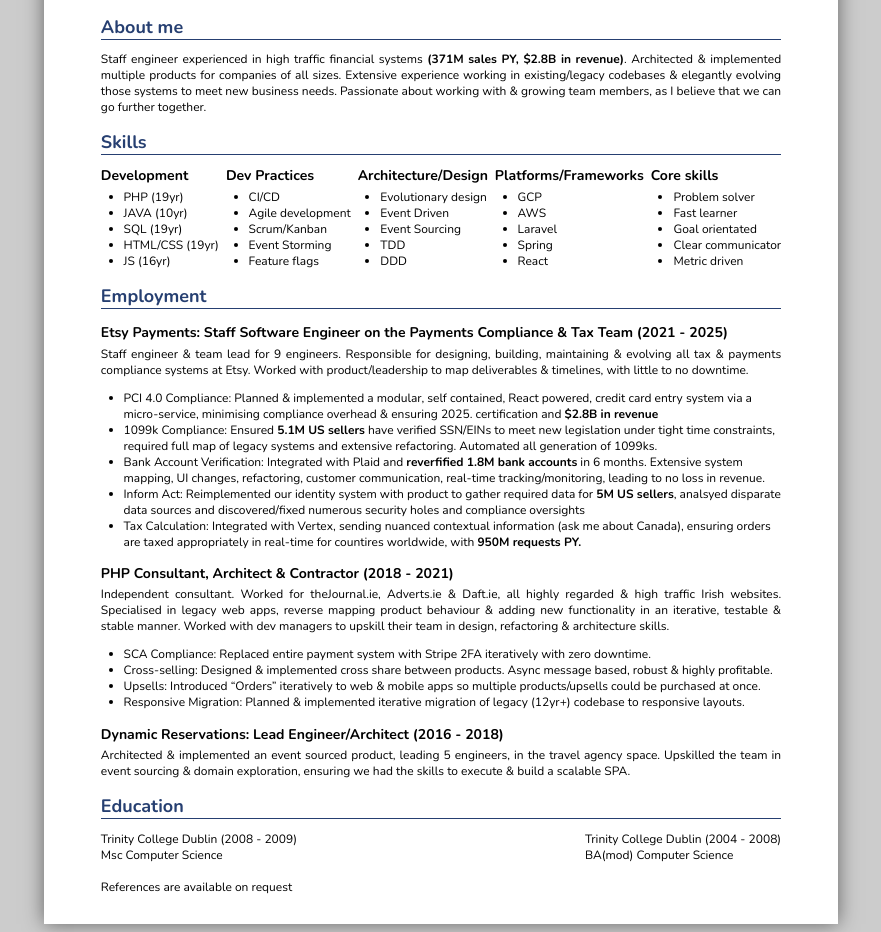
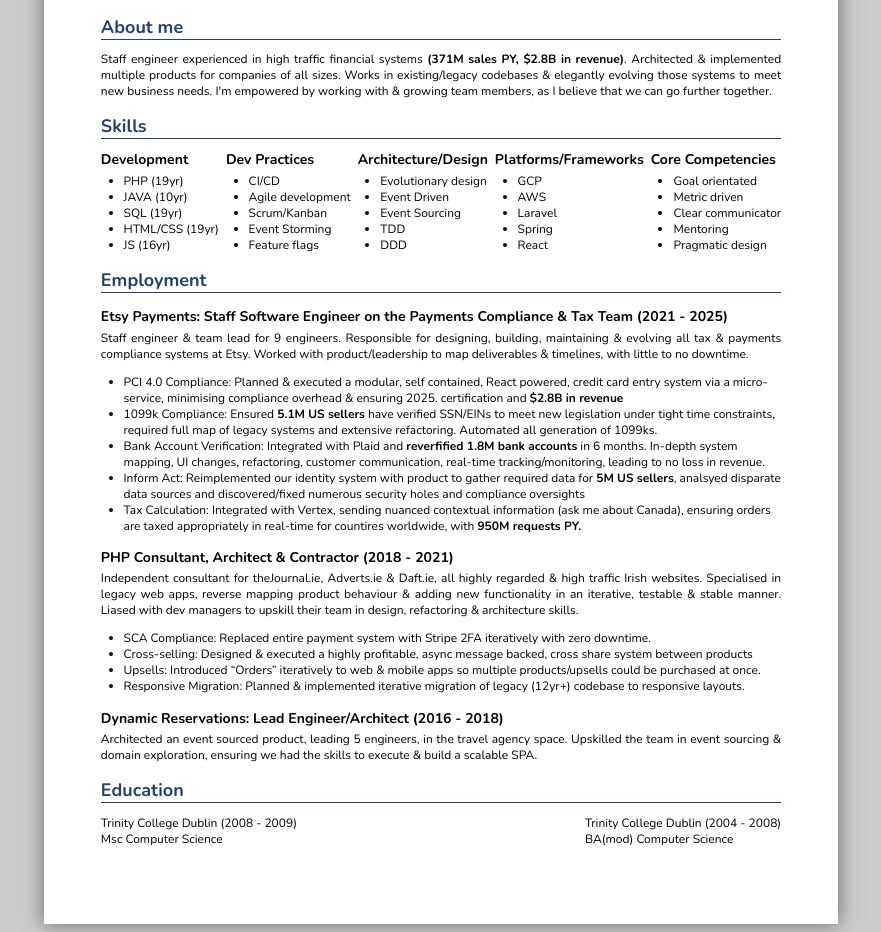
Before and after one commit to barryosull/barryosull.com-lfs, a PHP site: page /slim/views/cv.php in a window 1280 px wide. Shown: the part 207-1139 px from the top of the page, without its empty margins (199-1080 px from the left). Run offline with PHP 8.4, Linux system fonts and the light colour scheme.

Commit message:
Updating CV to reflect accomplishments at Etsy

```diff
--- a/slim/views/cv.php
+++ b/slim/views/cv.php
@@ -174,7 +174,7 @@ p {
     <div class="body">
         <div class="section">
             <h2>About me</h2>
-            <p>Staff engineer experienced in high traffic financial systems <b>(371M sales PY, &dollar;2.8B in revenue)</b>. Architected &amp; implemented multiple products for companies of all sizes. Extensive experience working in existing/legacy codebases &amp; elegantly evolving those systems to meet new business needs. Passionate about working with &amp; growing team members, as I believe that we can go further together.
+            <p>Staff engineer experienced in high traffic financial systems <b>(371M sales PY, &dollar;2.8B in revenue)</b>. Architected &amp; implemented multiple products for companies of all sizes. Works in existing/legacy codebases &amp; elegantly evolving those systems to meet new business needs. I'm empowered by working with &amp; growing team members, as I believe that we can go further together.
             </p>
         </div>
         <div class="section">
@@ -221,13 +221,13 @@ p {
                     </ul>
                 </div>
                 <div>
-                    <h3>Core skills</h3>
+                    <h3>Core Competencies</h3>
                     <ul>
-                        <li>Problem solver</li>
-                        <li>Fast learner</li>
                         <li>Goal orientated</li>
+                        <li>Metric driven</li>
                         <li>Clear communicator</li>
-                        <li>Metric driven</li>
+                        <li>Mentoring</li>
+                        <li>Pragmatic design</li>
                     </ul>
                 </div>
             </div>
@@ -240,27 +240,27 @@ p {
                 Staff engineer &amp; team lead for 9 engineers. Responsible for designing, building, maintaining &amp evolving all tax &amp; payments compliance systems at Etsy. Worked with product/leadership to map deliverables &amp; timelines, with little to no downtime.
             </p>
             <ul>
-                <li>PCI 4.0 Compliance: Planned &amp; implemented a modular, self contained, React powered, credit card entry system via a micro-service, minimising compliance overhead &amp; ensuring 2025. certification and <b>&dollar;2.8B in revenue</b></li>
+                <li>PCI 4.0 Compliance: Planned &amp; executed a modular, self contained, React powered, credit card entry system via a micro-service, minimising compliance overhead &amp; ensuring 2025. certification and <b>&dollar;2.8B in revenue</b></li>
                 <li>1099k Compliance: Ensured <b>5.1M US sellers</b> have verified SSN/EINs to meet new legislation under tight time constraints, required full map of legacy systems and extensive refactoring. Automated all generation of 1099ks.
-                <li>Bank Account Verification: Integrated with Plaid and <b>reverfified 1.8M bank accounts</b> in 6 months. Extensive system mapping, UI changes, refactoring, customer communication, real-time tracking/monitoring, leading to no loss in revenue.
+                <li>Bank Account Verification: Integrated with Plaid and <b>reverfified 1.8M bank accounts</b> in 6 months. In-depth system mapping, UI changes, refactoring, customer communication, real-time tracking/monitoring, leading to no loss in revenue.
                 <li>Inform Act: Reimplemented our identity system with product to gather required data for <b>5M US sellers</b>, analsyed disparate data sources and discovered/fixed numerous security holes and compliance oversights</li>
                 <li>Tax Calculation: Integrated with Vertex, sending nuanced contextual information (ask me about Canada), ensuring orders are taxed appropriately in real-time for countires worldwide, with <b>950M requests PY.</b></li>
             </ul>
 
             <h3>PHP Consultant, Architect & Contractor (2018 - 2021)</h3>
             <p>
-                Independent consultant. Worked for theJournal.ie, Adverts.ie &amp; Daft.ie, all highly regarded &amp; high traffic Irish websites. Specialised in legacy web apps, reverse mapping product behaviour &amp; adding new functionality in an iterative, testable &amp; stable manner. Worked with dev managers to upskill their team in design, refactoring &amp; architecture skills.
+                Independent consultant for theJournal.ie, Adverts.ie &amp; Daft.ie, all highly regarded &amp; high traffic Irish websites. Specialised in legacy web apps, reverse mapping product behaviour &amp; adding new functionality in an iterative, testable &amp; stable manner. Liased with dev managers to upskill their team in design, refactoring &amp; architecture skills.
             </p>
             <ul>
                 <li>SCA Compliance: Replaced entire payment system with Stripe 2FA iteratively with zero downtime.</li>
-                <li>Cross-selling: Designed & implemented cross share between products. Async message based, robust &amp; highly profitable.</li>
+                <li>Cross-selling: Designed & executed a highly profitable, async message backed, cross share system between products</li>
                 <li>Upsells: Introduced “Orders” iteratively to web &amp; mobile apps so multiple products/upsells could be purchased at once.</li>
                 <li>Responsive Migration: Planned &amp; implemented iterative migration of legacy (12yr+) codebase to responsive layouts.</li>
                 <li style="display: none;"> Training: Upskilled dev team in clean architecture, testing &amp; legacy refactoring.</li>
             </ul>
             <h3>Dynamic Reservations: Lead Engineer/Architect (2016 - 2018)</h3>
             <p>
-                Architected &amp; implemented an event sourced product, leading 5 engineers, in the travel agency space. Upskilled the team in event sourcing &amp; domain exploration, ensuring we had the skills to execute &amp; build a scalable SPA.
+                Architected an event sourced product, leading 5 engineers, in the travel agency space. Upskilled the team in event sourcing &amp; domain exploration, ensuring we had the skills to execute &amp; build a scalable SPA.
             </p>
         </div>
         <div class="section">
@@ -275,10 +275,6 @@ p {
                     BA(mod) Computer Science
                 </div>
             </div>
-            <p>
-                <br/>
-                References are available on request
-            </p>
         </div>
     </div>
 </div>
```
